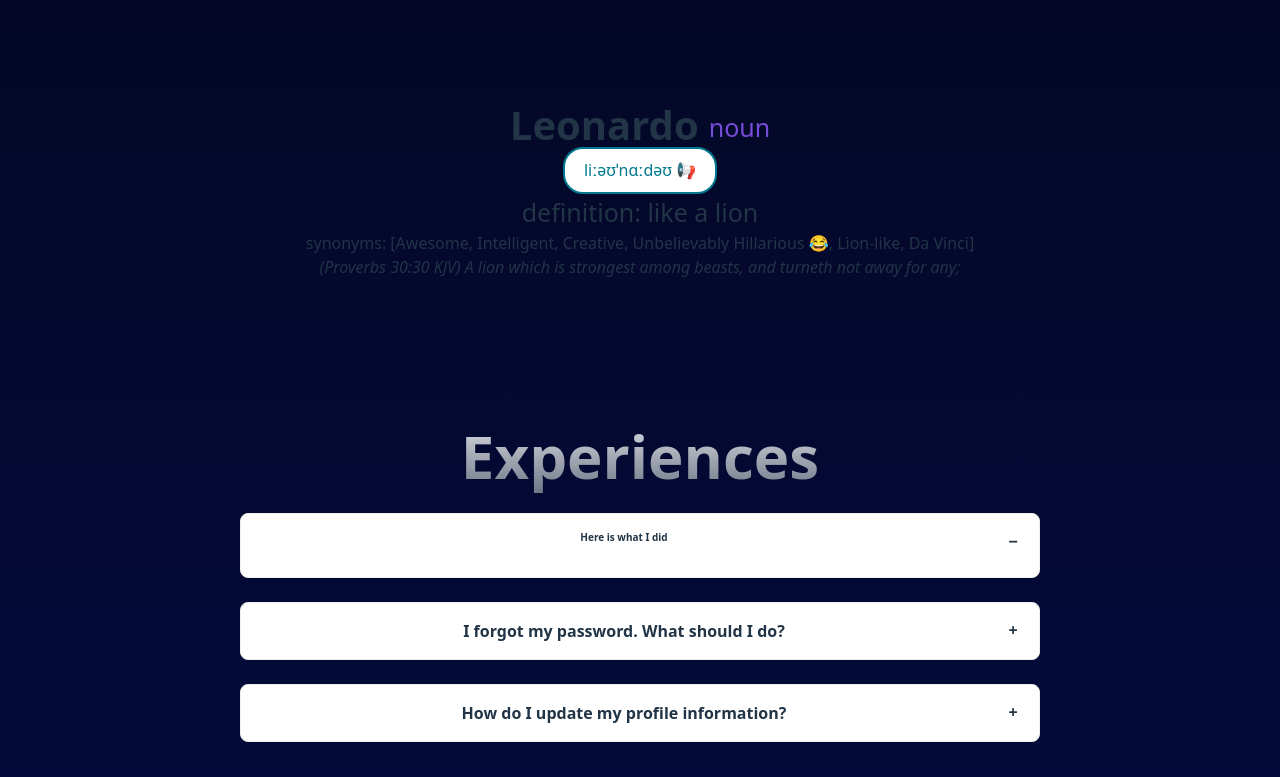
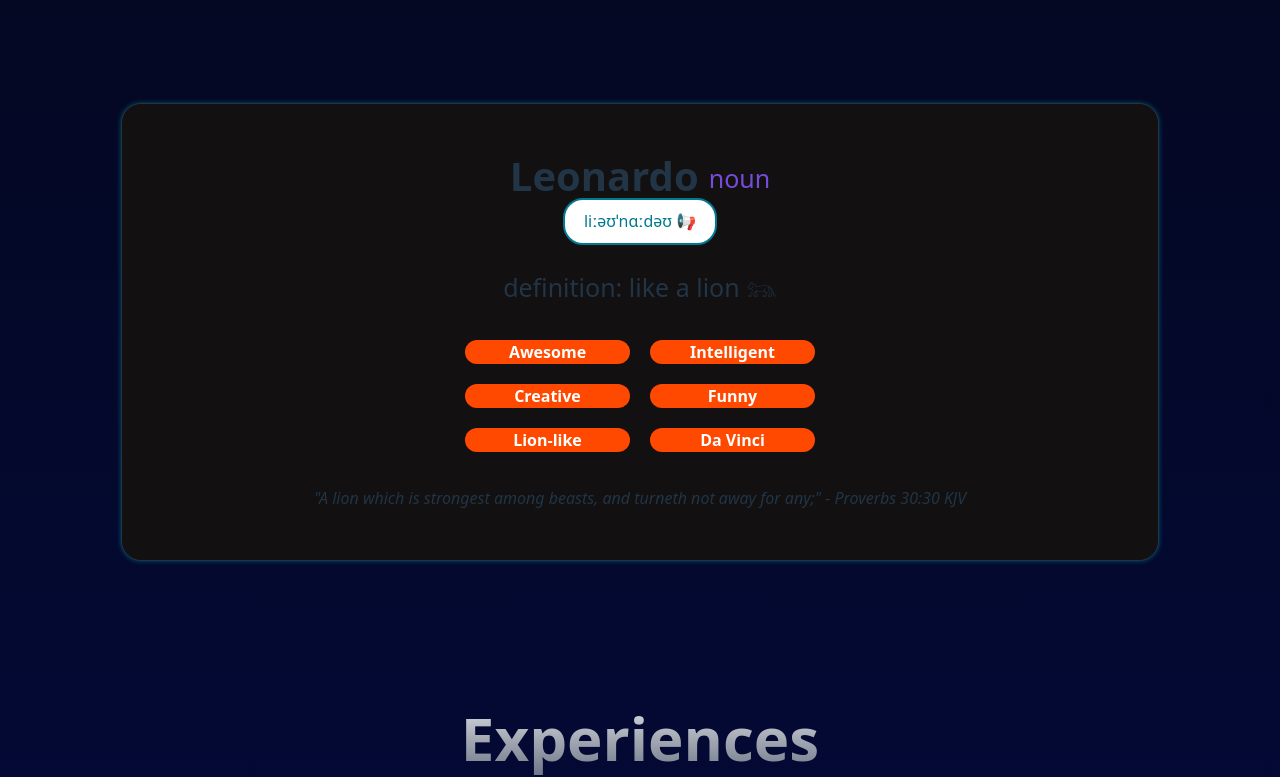
Before and after one commit to Tofudog/Personal-Website, a React (Vite) app: page / in a window 1280 px wide. Shown: the part 850-1627 px from the top of the page. Built offline with nearby package versions, Linux system fonts and the light colour scheme.

Commit message:
Finish dictionary section'

```diff
--- a/src/App.css
+++ b/src/App.css
@@ -139,6 +139,27 @@
   font-size: 60px;
 }
 
+#dictionary {
+  position: relative;
+  background-color: rgb(18, 16, 16, 100%);
+  padding-top: 50px;
+  padding-bottom: 50px;
+  padding-left: 15vw;
+  padding-right: 15vw;
+  border-radius: 20px;
+  border-width: 1px;
+  transition: background-color 0.3s ease;
+  box-shadow: 0 0 5px rgba(0, 255, 255, 0.3);
+}
+
+#dictionary:hover {
+  border-color: orange;
+  box-shadow:
+      0 0 10px rgba(221, 188, 2, 0.6),
+      0 0 30px rgba(221, 188, 2, 0.4),
+      0 0 60px rgba(221, 188, 2, 0.2);
+}
+
 #dictionary h1 {
   font-size: 40px;
   font-weight: bold;
@@ -146,6 +167,14 @@
 
 #dictionary h2 {
   font-size: 25px;
+}
+
+.grid-container {
+  display: grid;
+  grid-template-columns: 1fr 1fr;
+  gap: 20px;
+  max-width: 350px;
+  margin: 10px auto;
 }
 
 .listen-bubble {
@@ -164,6 +193,13 @@
 .listen-bubble:active {
   color: white;
   background-color: rgb(0, 122, 144);
+}
+
+.word-bubble {
+  color: white;
+  font-weight: bold;
+  background-color: rgb(255, 73, 1);
+  border-radius: 20px;
 }
 
 .quote {
--- a/src/components/Dictionary.jsx
+++ b/src/components/Dictionary.jsx
@@ -1,4 +1,17 @@
 import sound from "./../assets/leonardo.mp3";
+
+const Synonyms = () => {
+    return <>
+        <div className="grid-container">
+            <div className="word-bubble">Awesome</div>
+            <div className="word-bubble">Intelligent</div>
+            <div className="word-bubble">Creative</div>
+            <div className="word-bubble">Funny</div>
+            <div className="word-bubble">Lion-like</div>
+            <div className="word-bubble">Da Vinci</div>
+        </div>
+    </>
+};
 
 const Dictionary = () => {
     const playAudio = async () => {
@@ -20,13 +33,13 @@ const Dictionary = () => {
             </div>
             <div>
                 <button className="listen-bubble" onClick={() => playAudio()}>liːəʊˈnɑːdəʊ 📢</button>
-            <h2>definition: like a lion</h2>
-            <h3>synonyms:
-                [Awesome, Intelligent, Creative,
-                 Unbelievably Hillarious 😂, Lion-like, Da Vinci]
-            </h3>
+                <br></br><br></br>
+                <h2>definition: like a lion 𓃬</h2>
+                <br></br>
+                <Synonyms></Synonyms>
+                <br></br>
                 <h4 className="quote">
-                (Proverbs 30:30 KJV) A lion which is strongest among beasts, and turneth not away for any;
+                    "A lion which is strongest among beasts, and turneth not away for any;" - Proverbs 30:30 KJV
                 </h4>
             </div>
         </div>
```
Lines whose indentation alone changed are shown as unchanged.
